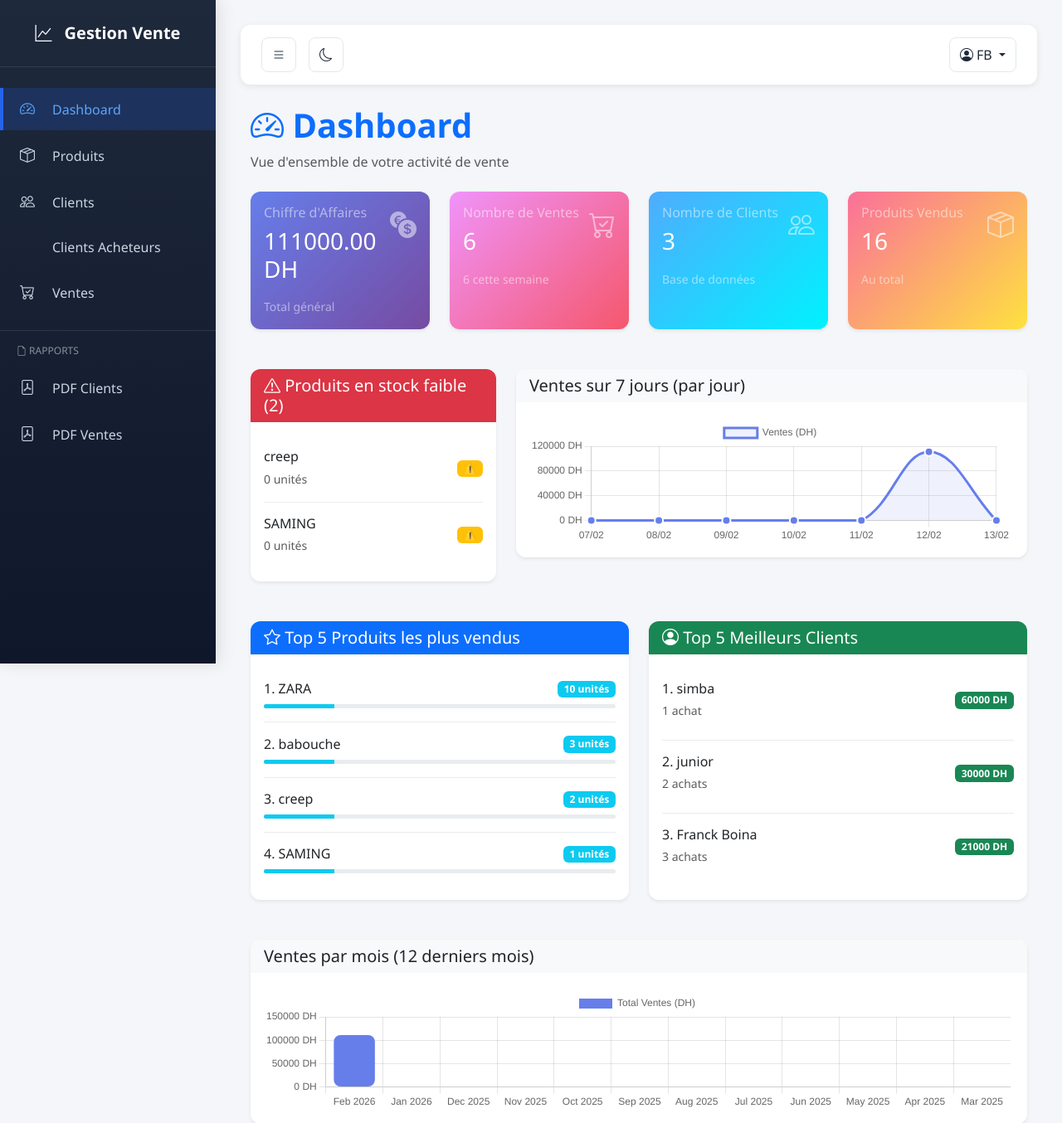
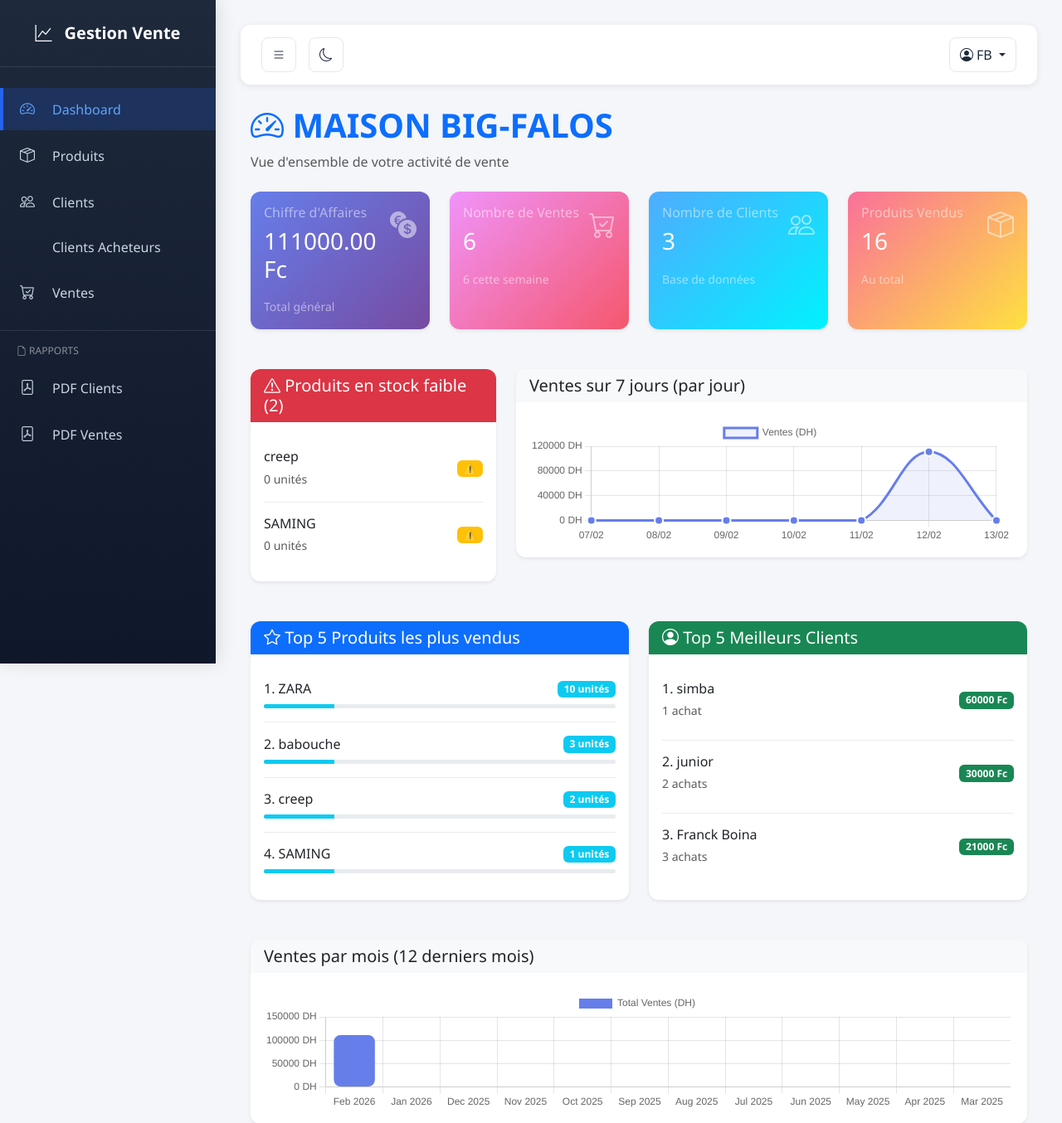
Before and after one commit to franck-BM/gestion_ventes, a Django app: page / in a window 1280 px wide. Shown: the top 1354 px of the page at 83% size. Run offline with Django 5.2, Linux system fonts and the light colour scheme; a user stored in the database is signed in; data comes from the database, SQL or seed files in the repository; both versions use the stored data as it was after the commit.

Commit message:
Commit 3

```diff
--- a/vente/templates/vente/clients_achetes.html
+++ b/vente/templates/vente/clients_achetes.html
@@ -64,7 +64,7 @@
                         <span class="badge bg-info">{{ client.nombre_achats }}</span>
                     </td>
                     <td class="text-end">
-                        <strong class="text-success">{{ client.montant_total|floatformat:2 }} DZD</strong>
+                        <strong class="text-success">{{ client.montant_total|floatformat:2 }} Fc</strong>
                     </td>
                     <td class="text-center">
                         <a href="{% url 'vente:modifier_client' client.pk %}" class="btn btn-sm btn-outline-primary">
@@ -90,7 +90,7 @@
                                         {% with total_amount=total_amount|add:client.montant_total %}{% endwith %}
                                     {% endif %}
                                 {% endfor %}
-                                {{ total_amount|floatformat:2 }} DZD
+                                {{ total_amount|floatformat:2 }} Fc
                             {% endwith %}
                         </strong>
                     </th>
--- a/vente/templates/vente/creer_vente.html
+++ b/vente/templates/vente/creer_vente.html
@@ -86,7 +86,7 @@
                                 <td class="text-end">{{ f.quantite }}</td>
                                 <td class="text-end">{{ f.prix_unitaire }}</td>
                                 <td class="text-end">
-                                    <span id="total-{{ forloop.counter0 }}">0.00</span> DH
+                                    <span id="total-{{ forloop.counter0 }}">0.00</span> Fc
                                 </td>
                                 <td class="text-center">{{ f.DELETE }}</td>
                             </tr>
@@ -110,7 +110,7 @@
                     <div class="col-md-4">
                         <div class="d-flex justify-content-between mb-2">
                             <strong>Total:</strong>
-                            <span id="total-general" class="badge bg-success fs-5">0.00 DH</span>
+                            <span id="total-general" class="badge bg-success fs-5">0.00 Fc</span>
                         </div>
                     </div>
                 </div>
--- a/vente/templates/vente/dashboard.html
+++ b/vente/templates/vente/dashboard.html
@@ -7,7 +7,7 @@
     <!-- Titre -->
     <div class="mb-4">
         <h1 class="display-6 fw-bold text-primary">
-            <i class="bi bi-speedometer2"></i> Dashboard
+            <i class="bi bi-speedometer2"></i> MAISON BIG-FALOS
         </h1>
         <p class="text-muted">Vue d'ensemble de votre activité de vente</p>
     </div>
@@ -21,7 +21,7 @@
                     <div class="d-flex justify-content-between align-items-start">
                         <div>
                             <h6 class="card-title text-white-50 mb-2">Chiffre d'Affaires</h6>
-                            <h3 class="mb-0">{{ total_ca|floatformat:2 }} DH</h3>
+                            <h3 class="mb-0">{{ total_ca|floatformat:2 }} Fc</h3>
                         </div>
                         <i class="bi bi-currency-exchange fs-2 opacity-50"></i>
                     </div>
@@ -190,7 +190,7 @@
                                     <h6 class="mb-1">{{ forloop.counter }}. {{ item.client__nom }}</h6>
                                     <small class="text-muted">{{ item.nb_achats }} achat{{ item.nb_achats|pluralize }}</small>
                                 </div>
-                                <span class="badge bg-success">{{ item.montant_total|floatformat:0 }} DH</span>
+                                <span class="badge bg-success">{{ item.montant_total|floatformat:0 }} Fc</span>
                             </div>
                         </div>
                         {% endfor %}
--- a/vente/templates/vente/produits.html
+++ b/vente/templates/vente/produits.html
@@ -63,7 +63,7 @@
 
               <td class="text-end">
                 <span class="badge bg-info fs-6">
-                  {{ p.prix }} DH
+                  {{ p.prix }} Fc
                 </span>
               </td>
 
--- a/vente/templates/vente/ventes.html
+++ b/vente/templates/vente/ventes.html
@@ -43,7 +43,7 @@
 
               <td>
                 <span class="badge bg-success fs-6">
-                  {{ v.total }} $
+                  {{ v.total }} Fc
                 </span>
               </td>
             </tr>
--- a/vente/views.py
+++ b/vente/views.py
@@ -459,7 +459,7 @@ def exporter_ventes_pdf(request):
     total_montant = sum(v.total for v in ventes)
     stats_data = [
         ['Total de ventes:', str(ventes.count())],
-        ['Montant total généré:', f"{total_montant:.2f} DZD"],
+        ['Montant total généré:', f"{total_montant:.2f} FC"],
         ['Nombre de lignes vendues:', str(LigneVente.objects.count())]
     ]
     stats_table = Table(stats_data, colWidths=[3*inch, 2*inch])
@@ -484,7 +484,7 @@ def exporter_ventes_pdf(request):
             f"#{vente.id}",
             vente.client.nom if vente.client else 'N/A',
             vente.date_vente.strftime('%d/%m/%Y'),
-            f"{vente.total:.2f} DZD",
+            f"{vente.total:.2f} Fc",
             produits[:50] + '...' if len(produits) > 50 else produits
         ])
 
```
Also changed, not shown: db.sqlite3.
